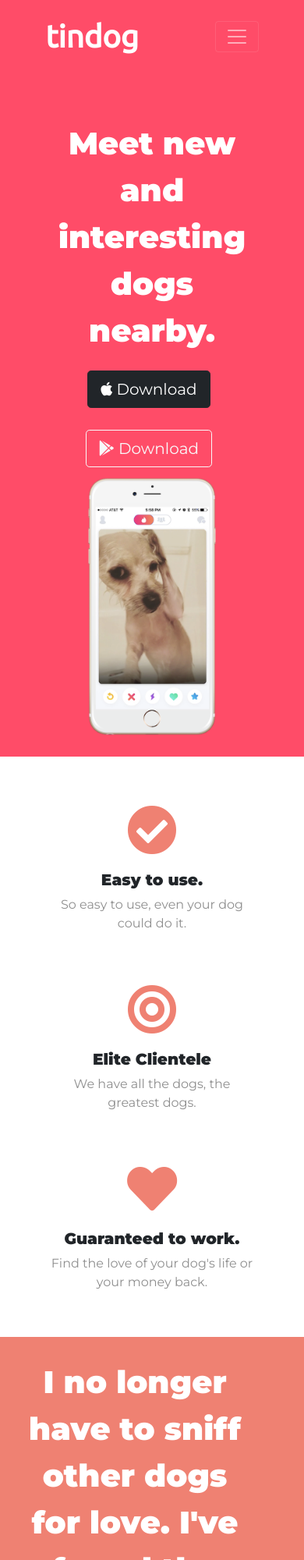
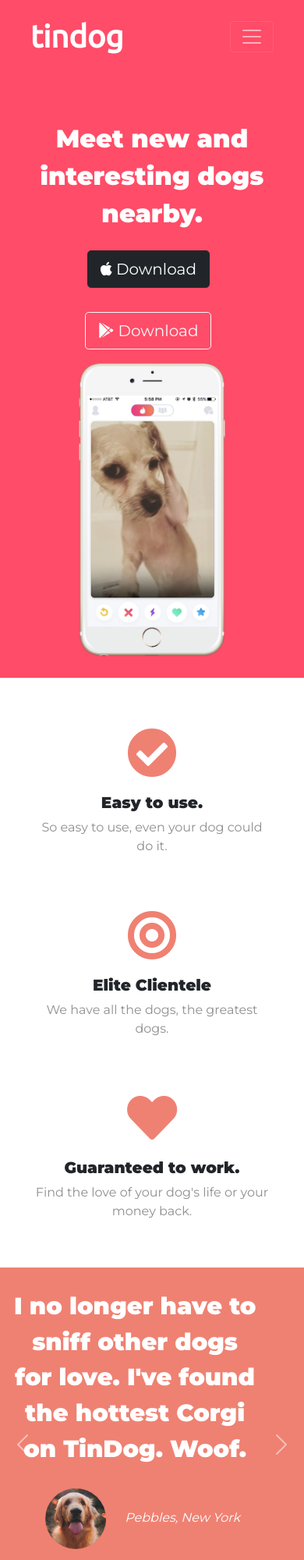
Before and after one commit to IntisarArik/tindog, a plain HTML site: page index.html in a window 390 px wide. Shown: the top 2000 px of the page at 78% size. Drawn offline with nearby package versions, Linux system fonts and the light colour scheme.

Commit message:
Fixed Mobile viewport

```diff
--- a/style.css
+++ b/style.css
@@ -168,6 +168,16 @@ h3 {
 
 /* Media Queries */
 @media screen and (max-width: 770px) {
+  .container-fluid {
+    padding: 7% 10%;
+  }
+
+  /* Title */
+
+  #title .container-fluid {
+    padding: 3% 10% 7%;
+  }
+
   .title-img {
     transform: rotate(0);
     position: static;
@@ -176,4 +186,36 @@ h3 {
   #title {
     text-align: center;
   }
+
+  .big-heading {
+    font-size: 2rem;
+  }
+
+  /* Testimonials */
+
+  #testimonials h2 {
+    font-size: 1.9rem;
+  }
+
+  .testimonials-img {
+    width: 25%;
+  }
+
+  /* Press */
+
+  .press-logo {
+    width: 20%;
+  }
+
+  /* Price */
+
+  #price {
+    padding: 70px 70px;
+  }
+
+  /* CTA */
+
+  #cta h3 {
+    font-size: 2.5rem;
+  }
 }
```
